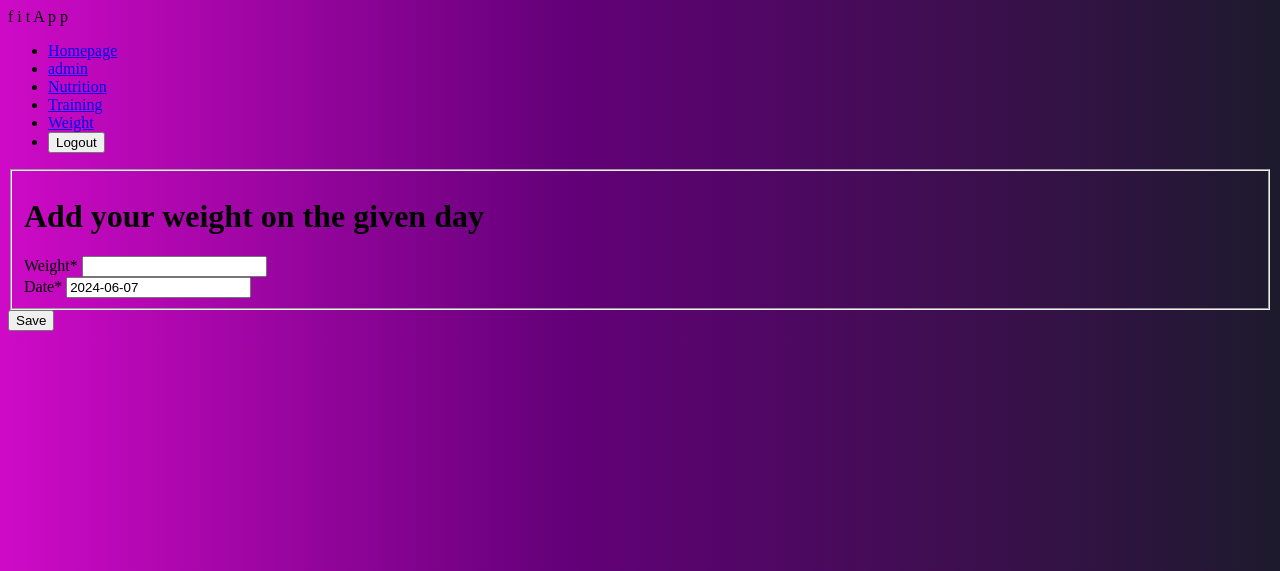
After one commit to Daunoras/FitnessApp, a Django app: page /fitness/weighting/add in a window 1280 px wide. The commit adds this page. Shown: the top 571 px of the page. Run offline with Django 5.2, Linux system fonts and the light colour scheme; a user stored in the database is signed in; some libraries are stand-ins or nearby versions.

Commit message:
weighting CRUD

```diff
--- a/mysite/fitness/forms.py
+++ b/mysite/fitness/forms.py
@@ -1,5 +1,5 @@
 from django import forms
-from .models import DayOfEating, Profile
+from .models import DayOfEating, Profile, Weighting
 from django.contrib.auth.models import User
 
 class DayOfEatingCreateForm(forms.ModelForm):
@@ -29,3 +29,19 @@ class ProfileUpdateForm(forms.ModelForm):
     class Meta:
         model = Profile
         fields = []
+
+class WeightingCreateForm(forms.ModelForm):
+    class Meta:
+        model = Weighting
+        fields = ['weight', 'date']
+        widgets = {'athlete': forms.HiddenInput()}
+
+    def __init__(self, *args, **kwargs):
+        self.user = kwargs.pop('user', None)
+        super().__init__(*args, **kwargs)
+
+    def clean_date(self):
+        date = self.cleaned_data.get('date')
+        if Weighting.objects.filter(athlete=self.user, date=date).exists():
+            raise forms.ValidationError("You already have an entry for this date.")
+        return date
--- a/mysite/fitness/models.py
+++ b/mysite/fitness/models.py
@@ -7,25 +7,26 @@ class DayOfEating(models.Model):
     kcal = models.IntegerField('Calories', blank=True, null=True)
     protein = models.IntegerField('Protein', blank=True, null=True)
     athlete = models.ForeignKey(User, on_delete=models.SET_NULL, null=True, blank=True)
-
     class Meta:
         verbose_name = 'Day of eating'
         verbose_name_plural = 'Days of eating'
-
     def __str__(self):
         return f"{self.athlete} {self.date}"
-
     def __repr__(self):
         return f"{self.date}, {self.kcal} kcal, {self.protein} protein"
-
     def add_calories(self, kcal):
         self.kcal += int(kcal)
-
     def add_protein(self, protein):
         self.protein += int(protein)
 
 class Profile(models.Model):
     user = models.OneToOneField(User, on_delete=models.CASCADE)
-
     def __str__(self):
         return f"{self.user.username}"
+
+class Weighting(models.Model):
+    athlete = models.ForeignKey(User, on_delete=models.SET_NULL, null=True)
+    weight = models.IntegerField('Weight')
+    date = models.DateField('Date', default=date.today)
+    def __str__(self):
+        return f"{self.date}:  {self.weight}kg"
--- a/mysite/fitness/urls.py
+++ b/mysite/fitness/urls.py
@@ -10,5 +10,9 @@ urlpatterns = [
     path('nutrition/<int:pk>/update', views.DayOfEatingUpdateView.as_view(), name='nutrition-update'),
     path('nutrition/<int:pk>/delete', views.DayOfEatingDeleteView.as_view(), name='nutrition-delete'),
     path('profile/', views.profile, name='profile'),
+    path('weighting/', views.WeightingListView.as_view(), name= 'weighting'),
+    path('weighting/add', views.WeightingCreateView.as_view(), name= 'weighting-add'),
+    path('weighting/<int:pk>/update', views.WeightingUpdateView.as_view(), name= 'weighting-update'),
+    path('weighting/<int:pk>/delete', views.WeightingDeleteView.as_view(), name= 'weighting-delete'),
 
 ]
--- a/mysite/fitness/views.py
+++ b/mysite/fitness/views.py
@@ -1,12 +1,12 @@
 from django.shortcuts import render, redirect
 from django.http import HttpResponse
 from django.contrib.auth.mixins import LoginRequiredMixin, UserPassesTestMixin
-from .models import DayOfEating
+from .models import DayOfEating, Weighting
 from django.contrib.auth.forms import User
 from django.views.decorators.csrf import csrf_protect
 from django.contrib import messages
 from django.views.generic import ListView, DetailView, CreateView, UpdateView, DeleteView
-from .forms import DayOfEatingCreateForm, UserUpdateForm, ProfileUpdateForm
+from .forms import DayOfEatingCreateForm, UserUpdateForm, ProfileUpdateForm, WeightingCreateForm
 from django.urls import reverse, reverse_lazy
 from django.contrib.auth.decorators import login_required
 
@@ -130,3 +130,52 @@ def profile(request):
     }
 
     return render(request, 'profile.html', context)
+
+class WeightingListView(LoginRequiredMixin, ListView):
+    model = Weighting
+    template_name = 'weighting.html'
+    def get_queryset(self):
+        return Weighting.objects.filter(athlete=self.request.user).order_by('-date')
+
+class WeightingCreateView(LoginRequiredMixin, CreateView):
+    model = Weighting
+    success_url = reverse_lazy('weighting')
+    template_name = 'weighting_add.html'
+    form_class = WeightingCreateForm
+
+    def form_valid(self, form):
+        form.instance.athlete = self.request.user
+        return super().form_valid(form)
+
+    def get_context_data(self, **kwargs):
+        context = super().get_context_data(**kwargs)
+        context['action'] = 'create'
+        return context
+
+class WeightingUpdateView(LoginRequiredMixin, UserPassesTestMixin, UpdateView):
+    model = Weighting
+    fields = ['weight', 'date']
+    template_name = 'weighting_add.html'
+    success_url = reverse_lazy('weighting')
+
+    def form_valid(self, form):
+        form.instance.athlete = self.request.user
+        return super().form_valid(form)
+
+    def test_func(self):
+        day = self.get_object()
+        return self.request.user == day.athlete
+
+    def get_context_data(self, **kwargs):
+        context = super().get_context_data(**kwargs)
+        context['action'] = 'update'
+        return context
+
+class WeightingDeleteView(LoginRequiredMixin, UserPassesTestMixin, DeleteView):
+    model = Weighting
+    success_url = reverse_lazy('weighting')
+    template_name = 'weighting_delete.html'
+
+    def test_func(self):
+        day = self.get_object()
+        return self.request.user == day.athlete
--- a/mysite/templates/base.html
+++ b/mysite/templates/base.html
@@ -21,7 +21,7 @@
           </li>
           <li class="nav-item active"><a class="nav-link" href="{% url 'nutrition' %}">Nutrition</a></li>
           <li class="nav-item active"><a class="nav-link" href="{% url 'index' %}">Training</a></li>
-          <li class="nav-item active"><a class="nav-link" href="{% url 'index' %}">Weight</a></li>
+          <li class="nav-item active"><a class="nav-link" href="{% url 'weighting' %}">Weight</a></li>
           <li class="nav-item">
             <form method="post" action="{% url 'logout' %}">
                 {% csrf_token %}
--- /dev/null
+++ b/mysite/templates/weighting_add.html
@@ -0,0 +1,19 @@
+{% extends "base.html" %}
+{% load crispy_forms_tags %}
+{% block content %}
+    <div class="content-section">
+    <form method="POST" action="" enctype="multipart/form-data">
+        {% csrf_token %}
+        <fieldset class="form-group">
+            <h1>Add your weight on the given day</h1>
+            {{ form|crispy }}
+        </fieldset>
+        <div class="form-group">
+            <button type="submit">Save</button>
+        </div>
+    </form>
+    {% if action == 'update' %}
+        <a href="{% url 'weighting-delete' object.id %}" ><button id="destroy">Delete</button></a>
+    {% endif %}
+    </div>
+{% endblock content %}
```
Also changed, not shown: mysite/templates/weighting.html (added, +21 -0 lines), mysite/templates/weighting_delete.html (added, +17 -0 lines), mysite/db.sqlite3.
